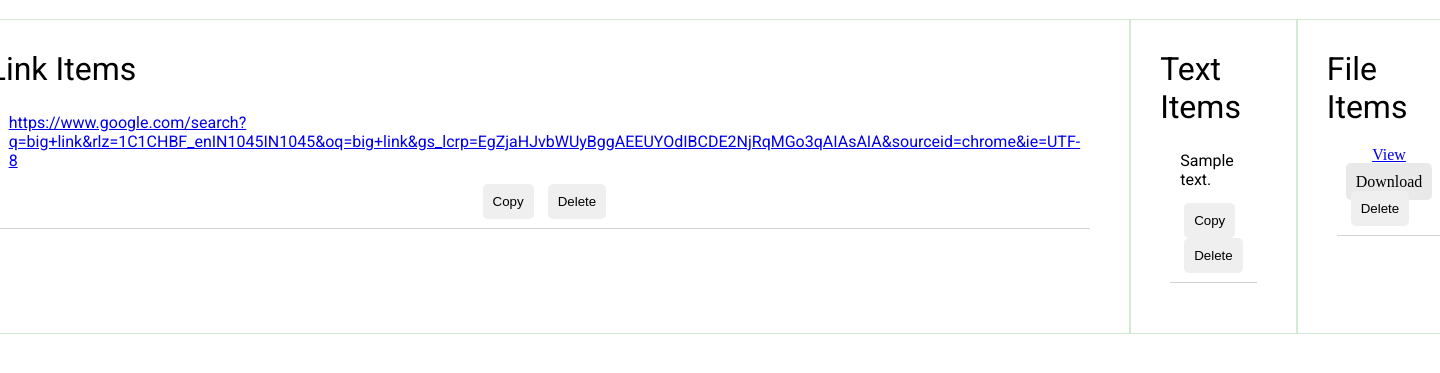
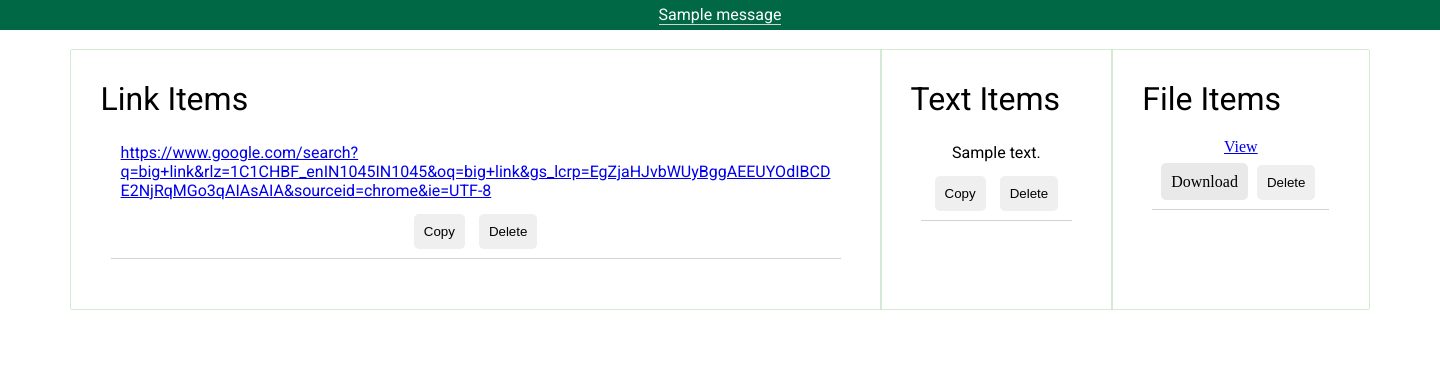
Before and after one commit to anuragkumart16/Socialpot, a Django app: page /viewclipboard in a window 1440 px wide; the page is wider, and only the part inside the window is pictured. Shown: the top 373 px of that part. Run offline with Django 5.2, Linux system fonts and the light colour scheme; data comes from the database, SQL or seed files in the repository; both versions use the stored data as it was after the commit; tables that the repository leaves empty hold one stand-in row (values such as "Sample post"); one stand-in notice (Sample message) is shown.

Commit message:
fixed bugs

```diff
--- a/mysite/Clipboard/templates/viewclipboard.html
+++ b/mysite/Clipboard/templates/viewclipboard.html
@@ -13,12 +13,13 @@
             padding: 0px 0px;
             box-sizing: border-box;
         }
-
-        body {
+        body{
+            flex-direction: column;
+        }
+        body , #main{
             /* align-items: center; */
             display: flex;
             justify-content: center;
-            flex-direction: row;
         }
 
         .container {
@@ -50,6 +51,8 @@
         li p {
             font-family: "Roboto", sans-serif;
             padding: 5px 5px;
+            overflow-wrap: break-word;
+            max-width: 50vw;
         }
 
         li button {
@@ -85,30 +88,70 @@
         }
 
         @media only screen and (max-width: 600px) {
-            body{
+            body {
+                flex-direction: column;
+            }
+            #main{
                 flex-direction: column;
             }
         }
-        .Textnothing{
+
+        .Textnothing {
             display: none;
         }
-        .Linknothing{
+
+        .Linknothing {
             display: none;
         }
-        .Filenothing{
+
+        .Filenothing {
             display: none;
+        }
+
+        .messageholder {
+            background-color: rgb(1, 104, 69);
+            display: flex;
+            align-items: center;
+            justify-content: center;
+            width: 100vw;
+            margin-top: 0px;
+
+        }
+
+        .messages {
+            list-style-type: none;
+            padding: 0px 5px;
+
+        }
+        .messages li{
+            padding: 0px 0px;
+            margin: 5px 0px;
+            background-color: rgb(1, 104, 69);
+            font-family: "Roboto", sans-serif;
+            color: white;
+            text-decoration: none;
         }
     </style>
 </head>
 
 <body>
+    <div class="messageholder">
+        {% if messages %}
+        <ul class="messages">
+            {% for message in messages %}
+            <li{% if message.tags %} class="{{ message.tags }}" {% endif %}>{{ message }}</li>
+                {% endfor %}
+        </ul>
+        {% endif %}
+    </div>
+    <div id="main">
         <div class="container">
             <h1>Link Items</h1>
             <ul id="LINKUL">
                 {% for object in Linkitems %}
                 <li>
                     <a href="{{object.Link}}">
-                    <p>{{object.Link}}</P>
+                        <p>{{object.Link}}</p>
                     </a>
                     <div>
                         <button data-ofobject="{{object.Link}}" class="copybtn">Copy</button>
@@ -116,7 +159,9 @@
                     </div>
                     {% endfor %}
                 </li>
-            <li class="Linknothing"><p>Nothing Here , Add Items</p></li>
+                <li class="Linknothing">
+                    <p>Nothing Here , Add Items</p>
+                </li>
             </ul>
         </div>
 
@@ -133,7 +178,9 @@
                     </div>
                 </li>
                 {% endfor %}
-            <li class="Textnothing"><p>Nothing Here , Add Items </p></li>
+                <li class="Textnothing">
+                    <p>Nothing Here , Add Items </p>
+                </li>
             </ul>
         </div>
 
@@ -144,14 +191,17 @@
                 <li>
                     <a href="media/{{object.File}}">View</a>
                     <div>
-                <a href="{{ object.File.url }}" download="{{ object.File.name }}" class="download">Download</a> <button
-                    class="delbtn" data-name="{{object.File}}" data-objecttype="File">Delete</button>
+                        <a href="{{ object.File.url }}" download="{{ object.File.name }}" class="download">Download</a>
+                        <button class="delbtn" data-name="{{object.File}}" data-objecttype="File">Delete</button>
                     </div>
                 </li>
                 {% endfor %}
-        <li class="Filenothing"><p>Nothing Here , Add Items</p></li></ul>
+                <li class="Filenothing">
+                    <p>Nothing Here , Add Items</p>
+                </li>
+            </ul>
         </div>
-
+    </div>
     <script>
         document.querySelectorAll('.copybtn').forEach(function (button) {
             button.addEventListener('click', function () {
@@ -191,13 +241,13 @@
         })
     </script>
     <script>
-        if(document.getElementById("TEXTUL").childElementCount===1){
+        if (document.getElementById("TEXTUL").childElementCount === 1) {
             document.querySelector('.Textnothing').style.display = "block";
         }
-        if(document.getElementById("LINKUL").childElementCount===1){
+        if (document.getElementById("LINKUL").childElementCount === 1) {
             document.querySelector('.Linknothing').style.display = "block";
         }
-        if(document.getElementById("FILEUL").childElementCount===1){
+        if (document.getElementById("FILEUL").childElementCount === 1) {
             document.querySelector('.Filenothing').style.display = "block";
         }
     </script>
--- a/mysite/Clipboard/views.py
+++ b/mysite/Clipboard/views.py
@@ -45,6 +45,7 @@ def viewclipboard(request):
     Linkitems = Linkmodel.objects.all()
     Textitems = Textmodel.objects.all()
     Fileitems = Filemodel.objects.all()
+    # messages.add_message(request,messages.ERROR,'Its working')
     return render(request , 'viewclipboard.html',{'Linkitems':Linkitems,'Textitems':Textitems,'Fileitems':Fileitems})
 
 
--- a/mysite/Members/templates/index.html
+++ b/mysite/Members/templates/index.html
@@ -7,6 +7,5 @@
 </head>
 <body>
     ist working
-    <a href="{% url 'clipboard'%}">ClipBoard</a>
 </body>
 </html>
```
Also changed, not shown: mysite/db.sqlite3. Lines whose indentation alone changed are shown as unchanged.
